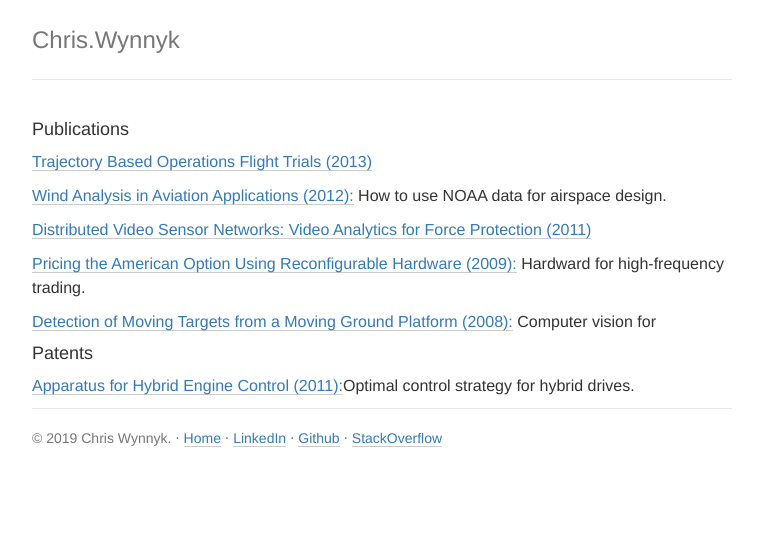
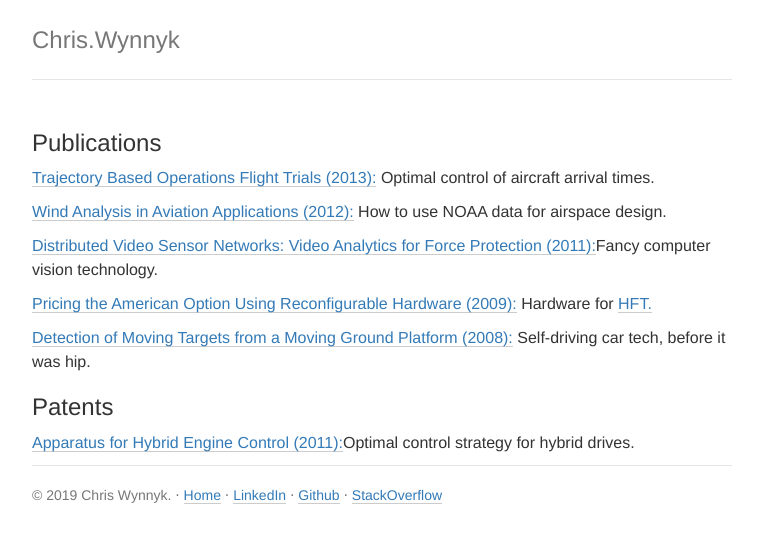
Before and after one commit to chriswynnyk/chriswynnyk.github.io, a Jekyll site: the page built from index.html, in a window 1280 px wide. Shown: the top 543 px of the page, without its empty margins (258-1021 px from the left). Built offline with Jekyll 4.4.1, drawn with Linux system fonts in a browser that asks for light colours; nearby versions of some CDN libraries; the list of posts is cut into pages by our own code.

Commit message:
Formatting and content updates.

```diff
--- a/index.html
+++ b/index.html
@@ -4,15 +4,15 @@ title: Mainpage
 ---
   <div class="content">
     <main class="container">
-      <h4>Publications</h4>
+      <h3>Publications</h3>
       <ul class="posts-list">
-        <li><a href="/assets/TrajectoryBasedOperations.pdf">Trajectory Based Operations Flight Trials (2013)</a></li>
+        <li><a href="/assets/TrajectoryBasedOperations.pdf">Trajectory Based Operations Flight Trials (2013):</a> Optimal control of aircraft arrival times.</li>
         <li><a href="/assets/WindAnalysisInAviationApplications.pdf">Wind Analysis in Aviation Applications (2012):</a> How to use NOAA data for airspace design.</li>
-        <li><a href="assets/VideoAnalyticsChapter.pdf">Distributed Video Sensor Networks: Video Analytics for Force Protection (2011)</a></li>
-        <li><a href="/assets/PricingTheAmericanOption.pdf">Pricing the American Option Using Reconfigurable Hardware (2009):</a> Hardward for high-frequency trading.</li>
-        <li><a href="/assets/DetectionOfMovingTargets.pdf">Detection of Moving Targets from a Moving Ground Platform (2008):</a> Computer vision for </li>
+        <li><a href="assets/VideoAnalyticsChapter.pdf">Distributed Video Sensor Networks: Video Analytics for Force Protection (2011):</a>Fancy computer vision technology.</li>
+        <li><a href="/assets/PricingTheAmericanOption.pdf">Pricing the American Option Using Reconfigurable Hardware (2009):</a> Hardware for <a href="https://en.wikipedia.org/wiki/High-frequency_trading">HFT.</a></li>
+        <li><a href="/assets/DetectionOfMovingTargets.pdf">Detection of Moving Targets from a Moving Ground Platform (2008):</a> Self-driving car tech, before it was hip.</li>
       </ul>
-      <h4>Patents</h4>
+      <h3>Patents</h3>
       <ul class="posts-list">
         <li><a href="/assets/ApparatusForHybridEngineControlPatent.pdf">Apparatus for Hybrid Engine Control (2011):</a>Optimal control strategy for hybrid drives.</li>
       </ul>
```
